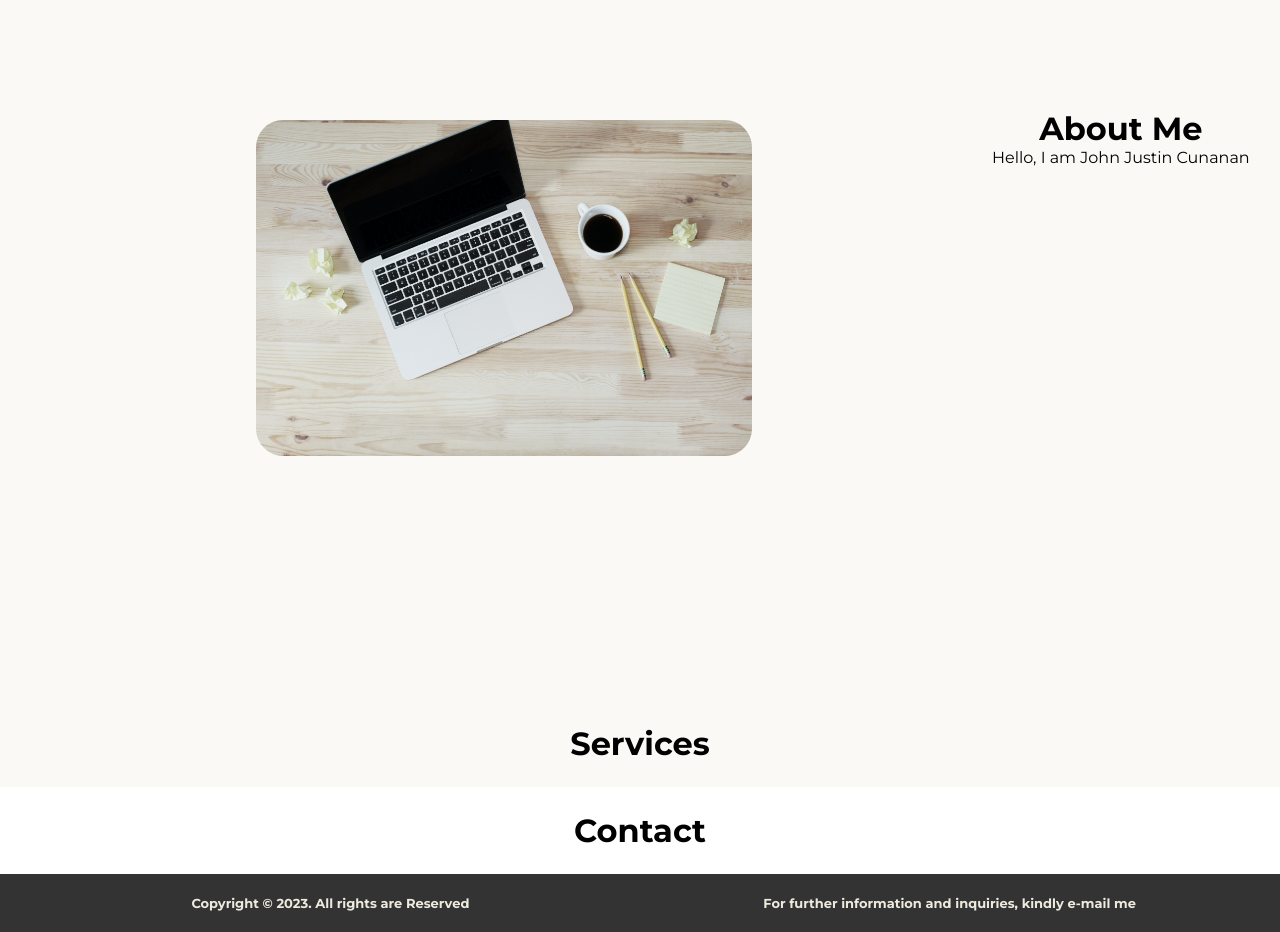
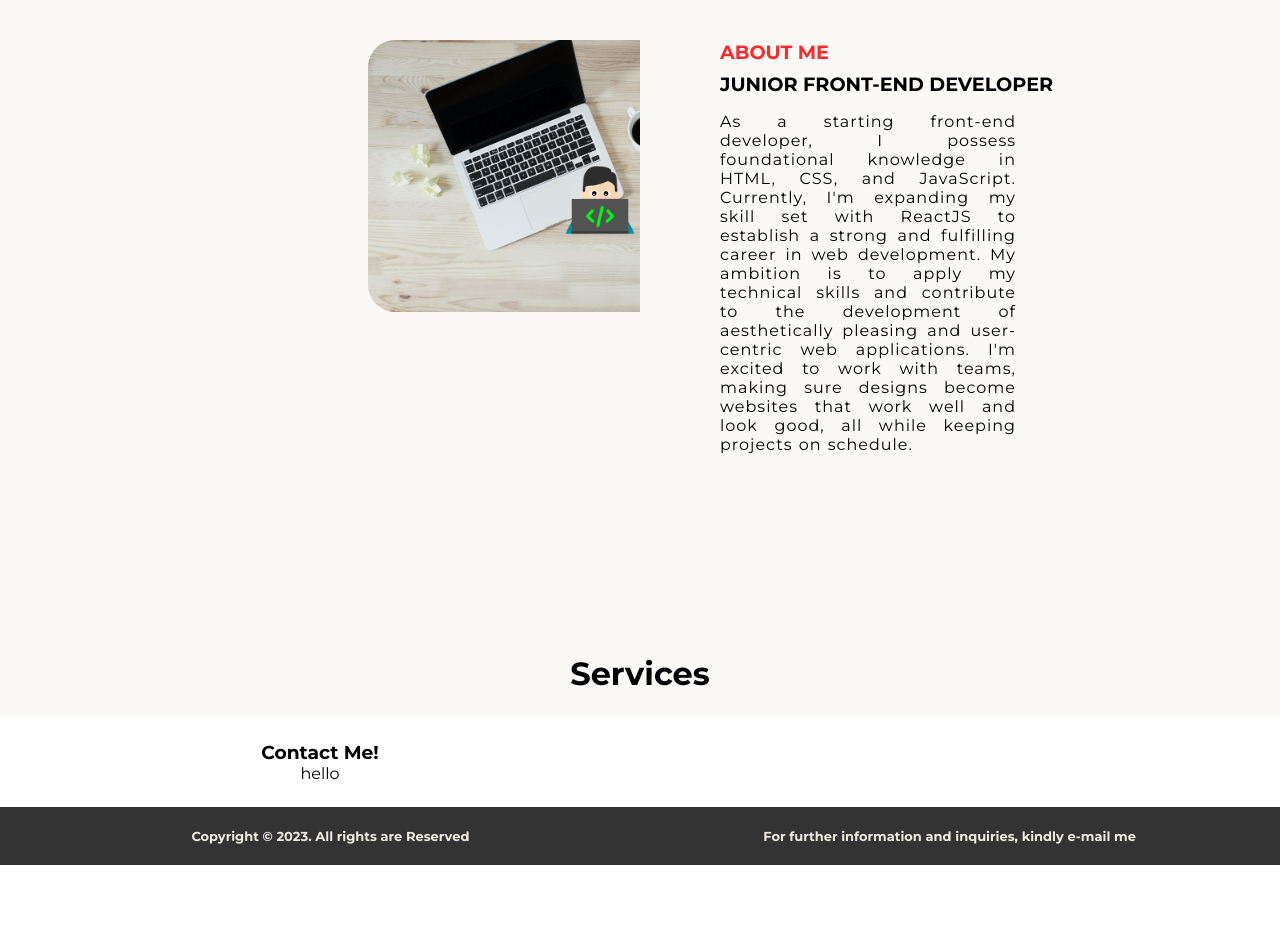
Before and after one commit to jstncnnn/portfolio, a React (Create React App) app: page / in a window 1280 px wide. Shown: the part 920-1852 px from the top of the page. After the commit the page ends 1785 px from the top, so only its background shows below. Built offline with nearby package versions, Linux system fonts and the light colour scheme.

Commit message:
contact Done

```diff
--- a/src/components/AboutMe.css
+++ b/src/components/AboutMe.css
@@ -1,25 +1,58 @@
 .about-container{
     text-align: center;
-    padding: 15rem 0rem;
+    padding: 10rem 0rem;
     background-color: #FAF9F6;
-    display: flex;
-    align-items: center;
+    display: grid;
+    grid-template-columns: 1fr 1fr;
+    justify-content: center;
 }
 
 
 .workspace-icon{
-    height: 21rem;
-    width: 31rem;
+    height: 17rem;
+    width: 25rem;
     border-radius: 1.7rem;
 }
 
 .image-side{
-
-    padding: 0 15rem 0 16rem;
+    padding: 0 15rem 0 23rem;
 }
 
 .content-side{
-    position: relative;
-    bottom: 9.5rem;
+    padding: 0 1.5rem 0 5rem;
+}
+
+.content-side h3{
+    text-align: left;
+    font-size: 1.2rem;
+    font-weight: 700;
+    margin-bottom: .5rem;
+    text-transform: uppercase;
+    color: rgb(252, 42, 42);
 
 }
+
+.content-side h4{
+    text-align: left;
+    font-size: 1.2rem;
+    font-weight: 700;
+    margin-bottom: 1rem;
+    text-transform: uppercase;
+    color: black;
+}
+
+.content-side p{
+    text-align: justify;
+    font-size: 1rem;
+    word-spacing: 1px;
+    letter-spacing: 1px;
+    padding-right: 15rem;
+    margin-bottom: 1rem;
+}
+
+.image-side .emoji-icon{
+    height: 6rem;
+    position: absolute;
+    left: 34.5rem;
+    top: 67rem;
+}
--- a/src/components/AboutMe.js
+++ b/src/components/AboutMe.js
@@ -2,16 +2,23 @@ import "./AboutMe.css";
 
 import workspace from "../assets/workspace.jpg";
 import React from "react";
+import emoji from "../assets/emoji.png";
+
 
 function AboutMe() {
   return (
     <div className="about-container">
       <div className="image-side">
         <img src={workspace} className="workspace-icon" alt="workspace-icon" />
+        <img src={emoji} className="emoji-icon" alt="emoji-icon" />
       </div>
       <div className="content-side">
-        <h1>About Me</h1>
-        <p> Hello, I am John Justin Cunanan</p>
+        <h3>About Me</h3>
+        <h4>Junior Front-End Developer</h4>
+         <p>As a starting front-end developer, I possess foundational knowledge in HTML, CSS, and JavaScript.
+          Currently, I'm expanding my skill set with ReactJS to establish a strong and fulfilling career in web development.
+          My ambition is to apply my technical skills and contribute to the development of aesthetically pleasing and user-centric web applications.
+          I'm excited to work with teams, making sure designs become websites that work well and look good, all while keeping projects on schedule.</p>
       </div>
     </div>
   );
--- a/src/components/ContactMe.css
+++ b/src/components/ContactMe.css
@@ -2,4 +2,6 @@
     margin: 0;
     padding: 1.5rem 0;
     text-align: center;
+    display: grid;
+    grid-template-columns: 1fr 1fr;
 }
--- a/src/components/ContactMe.js
+++ b/src/components/ContactMe.js
@@ -5,7 +5,12 @@ import React from "react";
 function ContactMe() {
   return (
     <div className="contact-container">
-      <h1>Contact</h1>
+      <div>
+      <h3>Contact Me!</h3>
+      <p>hello</p></div>
+      <div>
+      </div>
+
     </div>
   );
 }
```
Also changed, not shown: src/assets/emoji.png (added).
